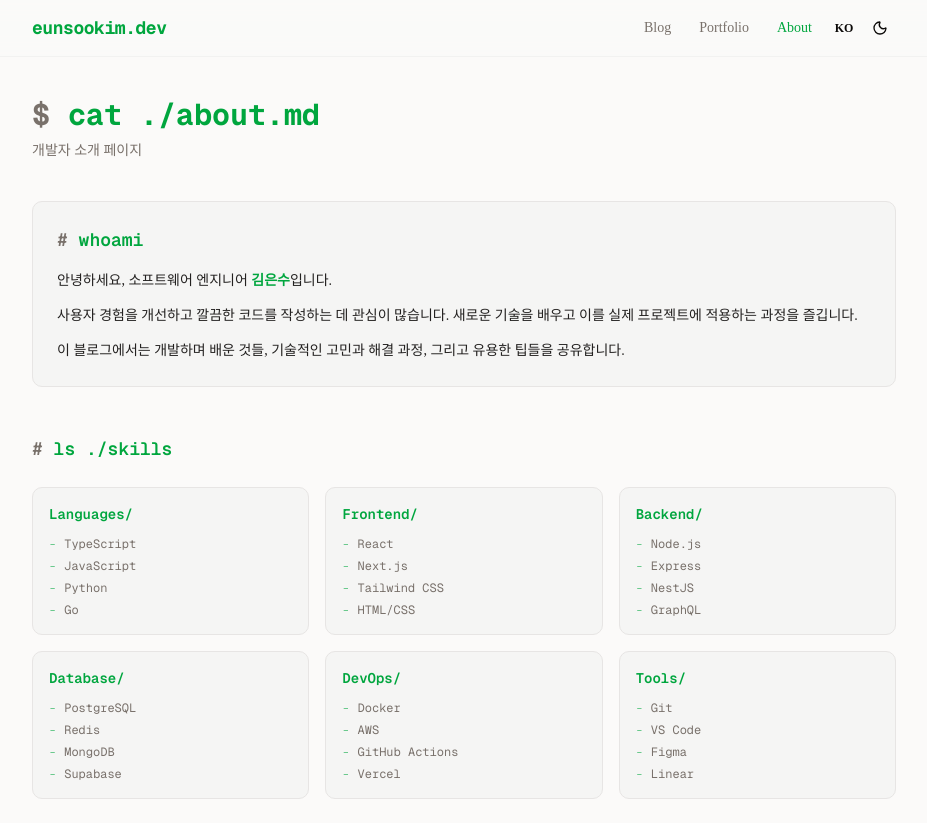
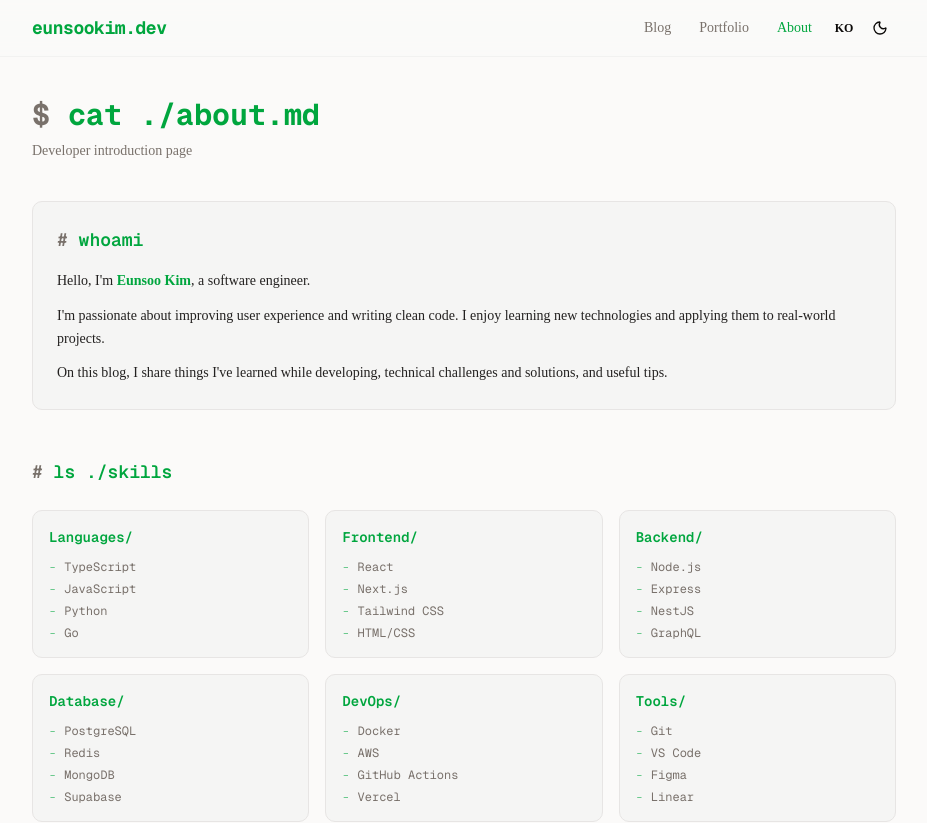
Before and after one commit to eunsookim/eunsookim.github.io, a Next.js app: page /en/about in a window 1280 px wide. Shown: the top 823 px of the page, without its empty margins (176-1103 px from the left). Built offline with nearby package versions, Linux system fonts and the light colour scheme.

Commit message:
feat: about page i18n

```diff
--- a/src/app/[lang]/(public)/about/page.tsx
+++ b/src/app/[lang]/(public)/about/page.tsx
@@ -1,14 +1,27 @@
 import type { Metadata } from "next";
 import { Mail, Github, Linkedin } from "lucide-react";
 
-export const metadata: Metadata = {
-  title: "About",
-  description: "안녕하세요, 개발자 김은수입니다. 기술 스택과 경력을 소개합니다.",
+import type { Lang } from "@/lib/i18n/utils";
+import { getMessages } from "@/lib/i18n/messages";
+
+interface AboutPageProps {
+  params: Promise<{ lang: string }>;
+}
+
+export async function generateMetadata({
+  params,
+}: AboutPageProps): Promise<Metadata> {
+  const { lang } = await params;
+  const t = getMessages(lang as Lang);
+  return {
+    title: t.about.title,
+    description: t.about.description,
     openGraph: {
-    title: "About | eunsookim.dev",
-    description: "안녕하세요, 개발자 김은수입니다. 기술 스택과 경력을 소개합니다.",
+      title: `${t.about.title} | eunsookim.dev`,
+      description: t.about.description,
     },
   };
+}
 
 /* ──────────────────────────────────────────────
  * CUSTOMIZE: Replace placeholder values below
@@ -45,7 +58,10 @@ const CONTACTS = [
   },
 ] as const;
 
-export default function AboutPage() {
+export default async function AboutPage({ params }: AboutPageProps) {
+  const { lang } = await params;
+  const t = getMessages(lang as Lang);
+
   return (
     <section className="mx-auto max-w-4xl px-4 py-10">
       {/* Page heading */}
@@ -54,7 +70,7 @@ export default function AboutPage() {
           <span className="text-muted-foreground">$</span> cat ./about.md
         </h1>
         <p className="mt-2 text-sm text-muted-foreground">
-          개발자 소개 페이지
+          {lang === "en" ? "Developer introduction page" : "개발자 소개 페이지"}
         </p>
       </div>
 
@@ -65,6 +81,23 @@ export default function AboutPage() {
         </h2>
         {/* CUSTOMIZE: Replace this placeholder introduction */}
         <div className="space-y-3 text-sm leading-relaxed text-foreground/90">
+          {lang === "en" ? (
+            <>
+              <p>
+                Hello, I&apos;m{" "}
+                <span className="font-semibold text-primary">Eunsoo Kim</span>, a software engineer.
+              </p>
+              <p>
+                I&apos;m passionate about improving user experience and writing clean code.
+                I enjoy learning new technologies and applying them to real-world projects.
+              </p>
+              <p>
+                On this blog, I share things I&apos;ve learned while developing, technical
+                challenges and solutions, and useful tips.
+              </p>
+            </>
+          ) : (
+            <>
               <p>
                 안녕하세요, 소프트웨어 엔지니어{" "}
                 <span className="font-semibold text-primary">김은수</span>입니다.
@@ -77,6 +110,8 @@ export default function AboutPage() {
                 이 블로그에서는 개발하며 배운 것들, 기술적인 고민과 해결 과정,
                 그리고 유용한 팁들을 공유합니다.
               </p>
+            </>
+          )}
         </div>
       </div>
 
@@ -148,8 +183,7 @@ export default function AboutPage() {
       {/* ── Terminal-style footer ── */}
       <div className="border-t border-border pt-6 text-center">
         <p className="font-mono text-xs text-muted-foreground">
-          <span className="text-primary">$</span> echo &quot;읽어주셔서
-          감사합니다!&quot;
+          <span className="text-primary">$</span> echo &quot;{lang === "en" ? "Thank you for reading!" : "읽어주셔서 감사합니다!"}&quot;
         </p>
       </div>
     </section>
```
Lines whose indentation alone changed are shown as unchanged.
